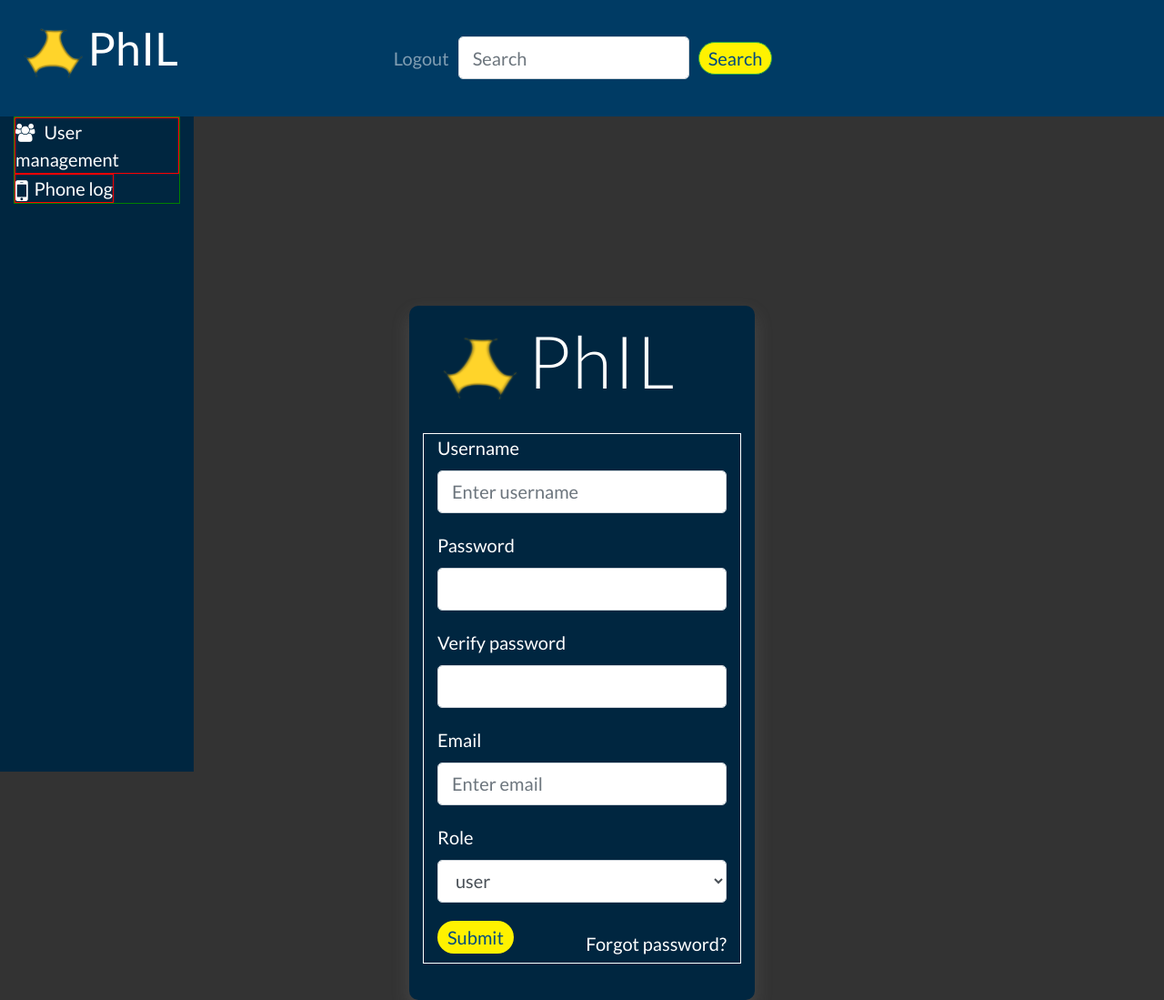
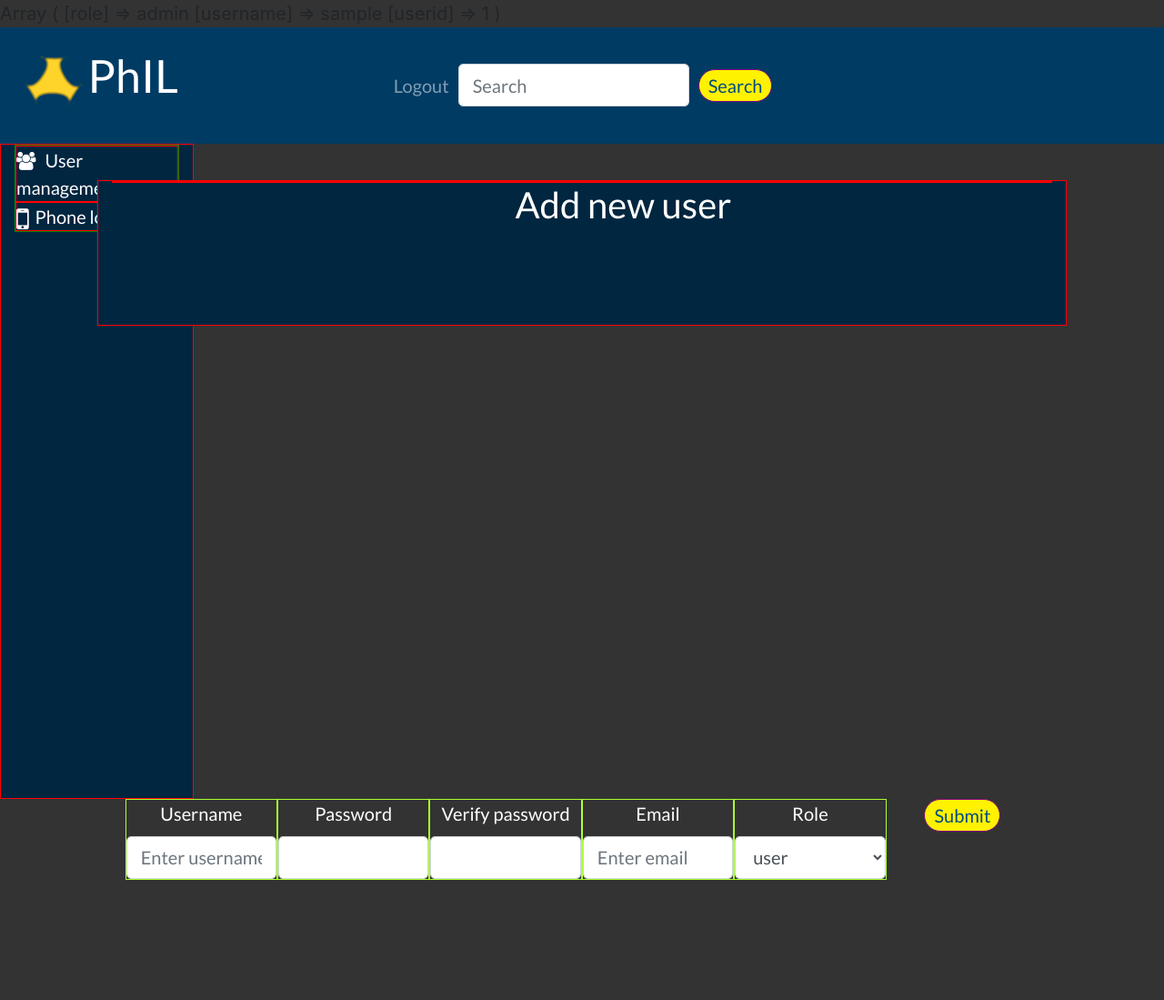
Before and after one commit to qronix/PhIL, a PHP site: page /registeruser.php in a window 1280 px wide. Shown: the whole page at 91% size. After the commit the page ends 967 px from the top, so only its background shows below. Run offline with PHP 8.4, Linux system fonts and the light colour scheme; the visitor is signed in with stand-in values (Sample User, id 1); data that the repository does not hold is empty; some libraries are stand-ins or nearby versions.

Commit message:
UI rework on edit user page. Delete user functioning. Needs more checking for security reasons.

```diff
--- a/src/css/style.css
+++ b/src/css/style.css
@@ -87,6 +87,39 @@ html{
     margin:0 auto;
     text-align: center;
     font-size: 400%;
+}
+
+.editinput{
+    display: inline-block;
+    float: left;
+    border: 1px solid greenyellow;
+    max-width: 200px;
+    width: 16.66%;
+
+}
+#editUserArea{
+    text-align: center;
+    align-content: center;
+    vertical-align: center;
+    float: left;
+    margin: 0 auto;
+}
+.container{
+    border: 1px solid red;
+}
+.editusercontainer{
+    background-color: #002640;
+    color: white;
+    margin: 0 auto;
+    height: 20vh;
+}
+.editusercontainer h2{
+    text-align: center;
+    margin: 0 auto;
+}
+
+.btn{
+    border: 1px solid purple;
 }
 /**********************/
 /********NAVBAR*********/
--- a/src/dashboard.php
+++ b/src/dashboard.php
@@ -7,7 +7,6 @@ session_start();
 
 if(!isset($_SESSION['role'])||empty($_SESSION['role'])){
     header("Location: index.php");
-
 }
 
 if(isset($_SESSION['role'])&&!empty($_SESSION['role'])){
--- a/src/index.php
+++ b/src/index.php
@@ -1,5 +1,6 @@
 <?php
 include("includes/header.php");
+print_r($_SESSION);
 if(isset($_SESSION['role'])&&!empty($_SESSION['role'])){
     header("Location: dashboard.php");
 }
--- /dev/null
+++ b/src/phone.php
@@ -0,0 +1,6 @@
+<?php
+
+
+function __construct(){
+
+}
--- a/src/registeruser.php
+++ b/src/registeruser.php
@@ -1,5 +1,6 @@
 <?php
 session_start();
+print_r($_SESSION);
 if(!isset($_SESSION['role'])||empty($_SESSION['role'])){
     header("Location: index.php");
 }
@@ -20,38 +21,49 @@ $user = new User();
 ?>
 
 <div id="userlist">
-    <?php $user->displayUsers();?>
+    <?php
+    if(isset($_SESSION['role'])&&!empty($_SESSION['role'])&&$_SESSION['role']=="admin") {
+        ?>
+        <script type="text/javascript">
+            function clearUsers(){
+                var userrows = document.querySelectorAll(".userrow");
+                userrows.forEach(function(user){
+                    user.parentNode.removeChild(user);
+                });
+            }
+            //clearUsers();
+        </script>
+    <?php
+        $user->displayUsers();
+    }?>
 </div>
 
 
 
-<div class="container main col-md-6">
+<div class="container editusercontainer col-md-10">
     <div class="container" id="form-message">
 
     </div>
-    <div class="container logo">
-        <img class="image" src="img/logo.svg">
-        <p id="philLogo">PhIL</p>
-    </div>
-    <div class="container" id="loginArea">
-        <form id="login-form" action="createuser.php" method="POST">
-            <div class="form-group" id="username-group">
+    <h2>Add new user</h2>
+    <div class="container-fluid" id="editUserArea">
+        <form id="edit-form" action="createuser.php" method="POST">
+            <div class="form-group editinput" id="username-group">
                 <label for="username">Username</label>
                 <input type="text" class="form-control" name="username" id="username" placeholder="Enter username" required>
             </div>
-            <div class="form-group" id="password-group">
+            <div class="form-group editinput" id="password-group">
                 <label for="password">Password</label>
                 <input type="password" class="form-control" name="password" id="password" required>
             </div>
-            <div class="form-group" id="passwordverify-group">
+            <div class="form-group editinput" id="passwordverify-group">
                 <label for="passwordverify">Verify password</label>
                 <input type="password" class="form-control" name="passwordverify" id="passwordverify" required>
             </div>
-            <div class="form-group" id="email-group">
+            <div class="form-group editinput" id="email-group">
                 <label for="email">Email</label>
                 <input type="email" class="form-control" name="email" id="email" placeholder="Enter email" required>
             </div>
-            <div class="form-group" id="role-group">
+            <div class="form-group editinput" id="role-group">
                 <label for="role">Role</label>
                 <select id="role" class="form-control" name="role">
                     <option selected>user</option>
@@ -59,8 +71,9 @@ $user = new User();
                     <option>admin</option>
                 </select>
             </div>
-            <button type="submit" class="btn">Submit</button>
-            <a href="forgot.php" id="forgotLink">Forgot password?</a>
+            <div class="form-group">
+                <button type="submit" class="btn">Submit</button>
+            </div>
         </form>
     </div>
 </div>
@@ -70,7 +83,7 @@ $user = new User();
     });
 
     $(function(){
-        var form=$('#login-form');
+        var form=$('#edit-form');
         var formMessage =$('#form-message');
 
         $(form).submit(function(event){
@@ -118,10 +131,13 @@ $user = new User();
             $('#email').val('');
             $('#role').val('user');
 
-
             event.preventDefault();
+            $(".userrow").remove();
             $.ajax({url:"getusers.php"}).done(function(html){
                $("#userlist").append(html);
+            });
+            $("#form-message").fadeTo(2000, 500).slideUp(500, function(){
+                $("#form-message").slideUp(500);
             });
         });
     });
--- a/src/user.php
+++ b/src/user.php
@@ -63,6 +63,28 @@ function login($username,$password){
     }
 }
 
+function deleteUser($userid){
+        try{
+            if(isset($_SESSION['role'])&&!empty($_SESSION['role'])){
+                if($_SESSION['role']=="admin"&&$_SESSION['userid']!=$userid){
+                    $sql = "DELETE FROM users WHERE id=:id LIMIT 1";
+                    $statement = $this->pdo->prepare($sql);
+                    $statement->bindValue('id',$userid);
+                    $statement->execute();
+                }else{
+                    return("Access denied");
+                }
+            }else{
+                return("Invalid session");
+            }
+            return("User deleted");
+        }catch (PDOException $exc){
+            echo "An error occurred while deleting user. Assume not deleted.";
+            header("HTTP/1/0 500 DB ERROR");
+            header("Location: index.php");
+        }
+}
+
 
 //<div class='container userrow col-md-8'>
 //<div class='row'>
@@ -91,7 +113,6 @@ function login($username,$password){
 
 
 function displayUsers(){
-        $_SESSION['role'] = "admin";
         if(isset($_SESSION['role'])&&!empty($_SESSION['role'])){
             if($_SESSION['role']!=="manager"||$_SESSION['role']!=="admin"){
                 try{
@@ -119,7 +140,7 @@ function displayUsers(){
                         $display .= "</div>";
                         $display .= "<div class='col-md-2 btngrp'>";
                         $display .= "<a href='edituser.php?userid=".$result['id']." class='btn userbtn useredit'><i class='fa fa-pencil' aria-hidden='true'></i>edit</a>";
-                        $display .= "<button class='btn userbtn userdelete'><i class='fa fa-trash' aria-hidden='true'></i>delete</button>";
+                        $display .= "<a href='deleteuser.php?userid=".$result['id']." class='btn userbtn userdelete'><i class='fa fa-trash' aria-hidden='true'></i>delete</a>";
                         $display .= "</div>";
                         $display .= "</div>";
                         $display .= "</div>";
```
Also changed, not shown: src/deleteuser.php (added, +31 -0 lines), src/edituser.php (+7 -8 lines).
